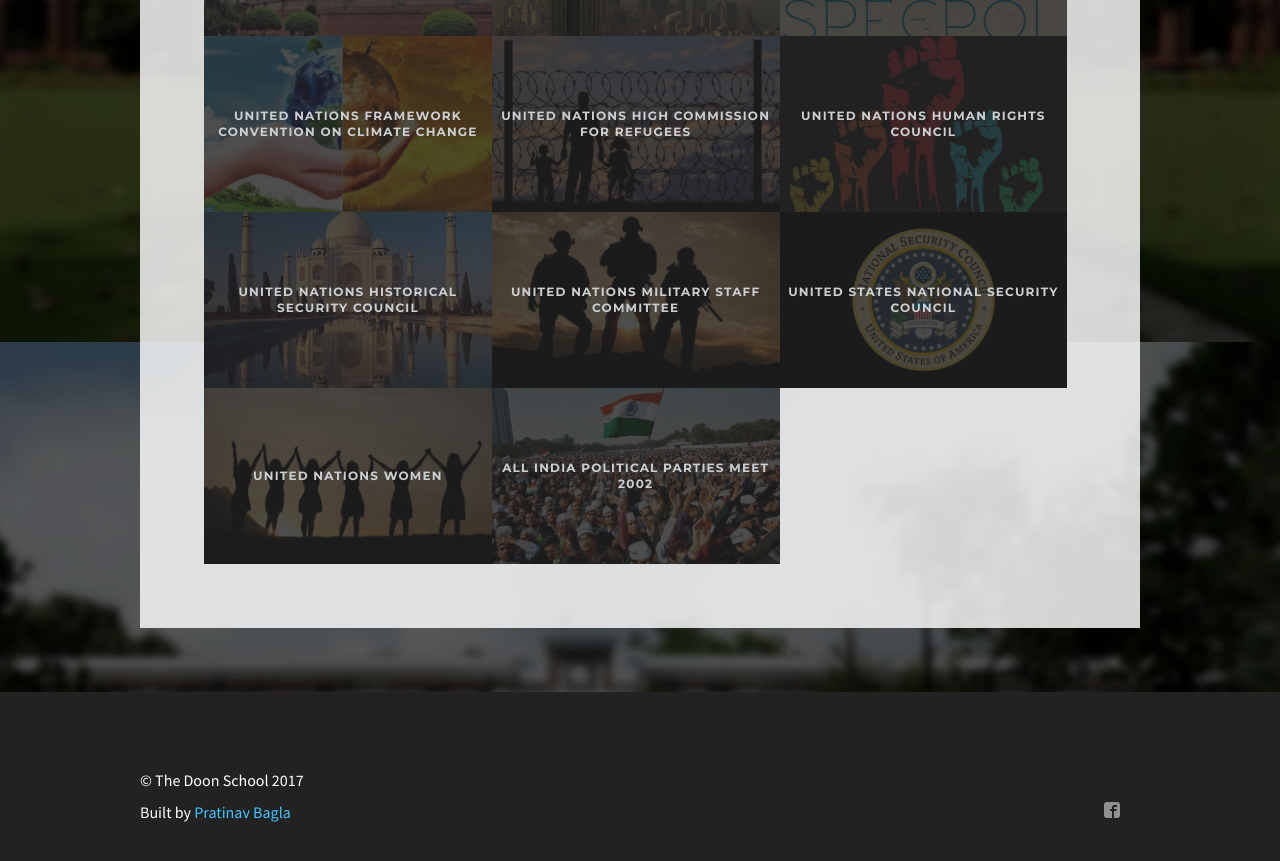
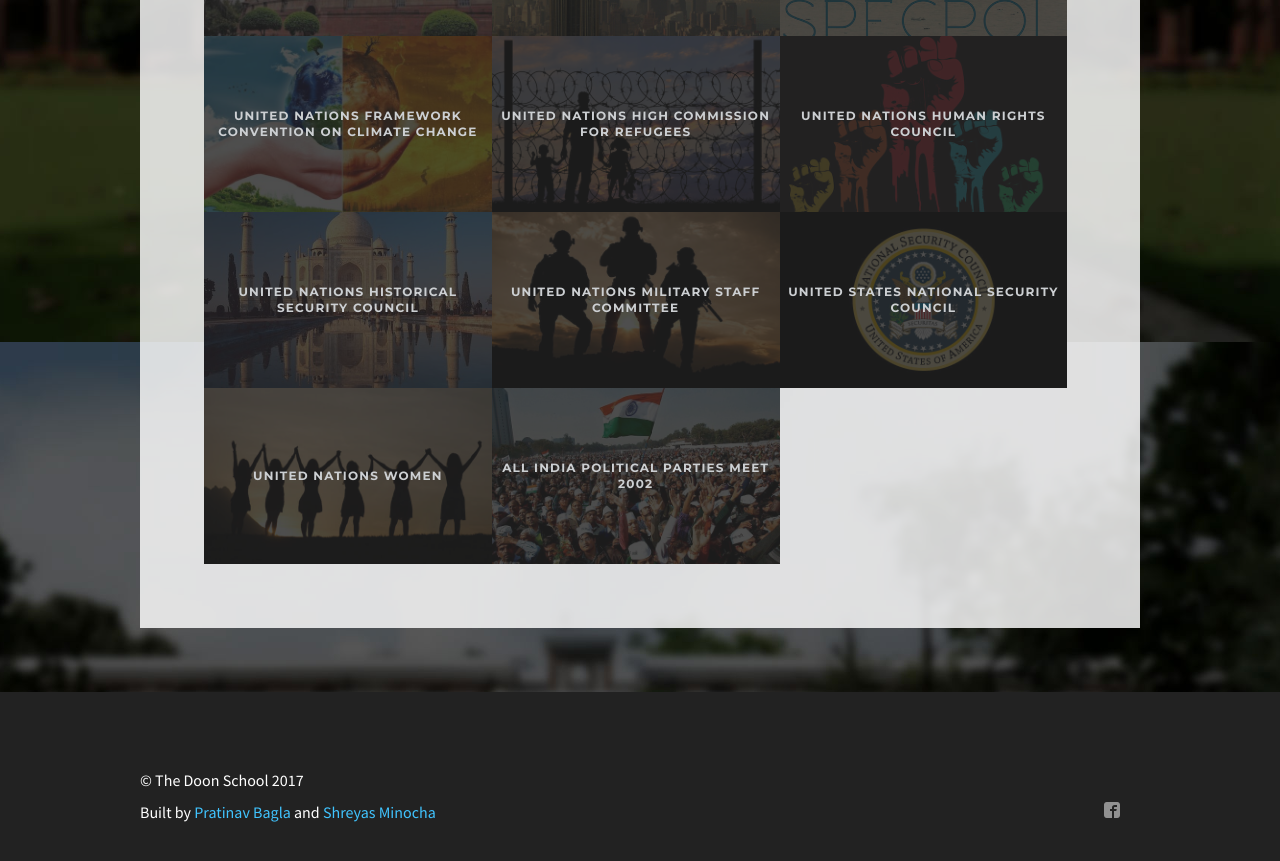
Before and after one commit to pratinav/dsmun17.com, a Jekyll site: the page built from index.html, in a window 1280 px wide and 900 px high, scrolled down 2358 px. Shown: the top 861 px of the window. Built offline with Jekyll 4.4.1, drawn with Linux system fonts in a browser that asks for light colours.

Commit message:
Updated footer

```diff
--- a/_includes/footer.html
+++ b/_includes/footer.html
@@ -3,8 +3,7 @@
     &copy; The Doon School 2017
     <div class="social">
     <a href="https://www.facebook.com/The-Doon-School-Model-United-Nations-941655065854324/"><svg version="1.1" xmlns="http://www.w3.org/2000/svg" xmlns:xlink="http://www.w3.org/1999/xlink" width="32" height="32" viewBox="0 0 32 32"><path fill="#171717" d="M26.667 0h-21.334c-2.945 0-5.333 2.388-5.333 5.334v21.332c0 2.946 2.387 5.334 5.333 5.334h10.667v-14h-4v-4h4v-3c0-2.761 2.239-5 5-5h5v4h-5c-0.552 0-1 0.448-1 1v3h5.5l-1 4h-4.5v14h6.667c2.945 0 5.333-2.388 5.333-5.334v-21.332c0-2.946-2.387-5.334-5.333-5.334z"></path></svg></a>
-    <!-- <a href=""><svg version="1.1" xmlns="http://www.w3.org/2000/svg" xmlns:xlink="http://www.w3.org/1999/xlink" width="32" height="32" viewBox="0 0 32 32"><path fill="#171717" d="M32 6.076c-1.177 0.522-2.443 0.875-3.771 1.034 1.355-0.813 2.396-2.099 2.887-3.632-1.269 0.752-2.674 1.299-4.169 1.593-1.198-1.276-2.904-2.073-4.792-2.073-3.626 0-6.565 2.939-6.565 6.565 0 0.515 0.058 1.016 0.17 1.496-5.456-0.274-10.294-2.888-13.532-6.86-0.565 0.97-0.889 2.097-0.889 3.301 0 2.278 1.159 4.287 2.921 5.465-1.076-0.034-2.088-0.329-2.974-0.821-0.001 0.027-0.001 0.055-0.001 0.083 0 3.181 2.263 5.834 5.266 6.437-0.551 0.15-1.131 0.23-1.73 0.23-0.423 0-0.834-0.041-1.235-0.118 0.835 2.608 3.26 4.506 6.133 4.559-2.247 1.761-5.078 2.81-8.154 2.81-0.53 0-1.052-0.031-1.566-0.092 2.905 1.863 6.356 2.95 10.064 2.95 12.076 0 18.679-10.004 18.679-18.68 0-0.285-0.006-0.568-0.019-0.849 1.283-0.926 2.396-2.082 3.276-3.398z"></path></svg> </a></div> -->
   </div>
   <br><br>
-  Built by <a href="https://pratinav.github.io">Pratinav Bagla</a>
+  Built by <a href="https://pratinav.xyz/">Pratinav Bagla</a> and <a href="http://shreyasminocha.me">Shreyas Minocha</a>
 </footer>
```
